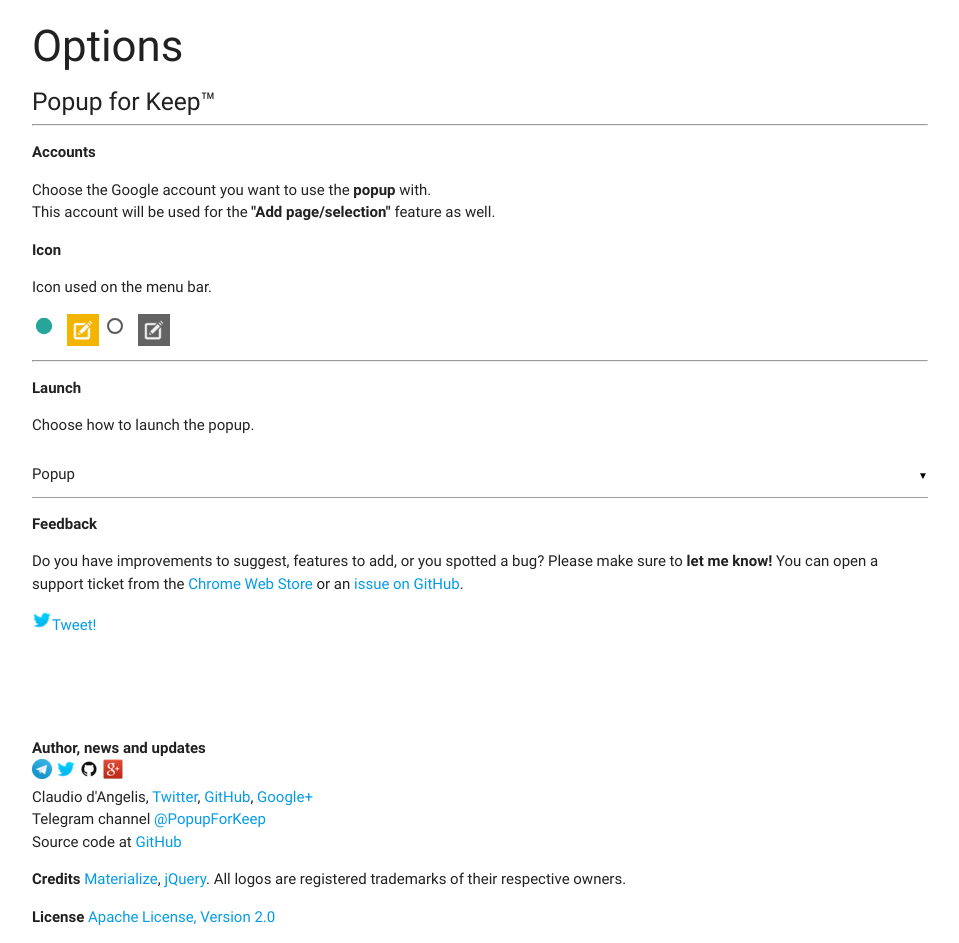
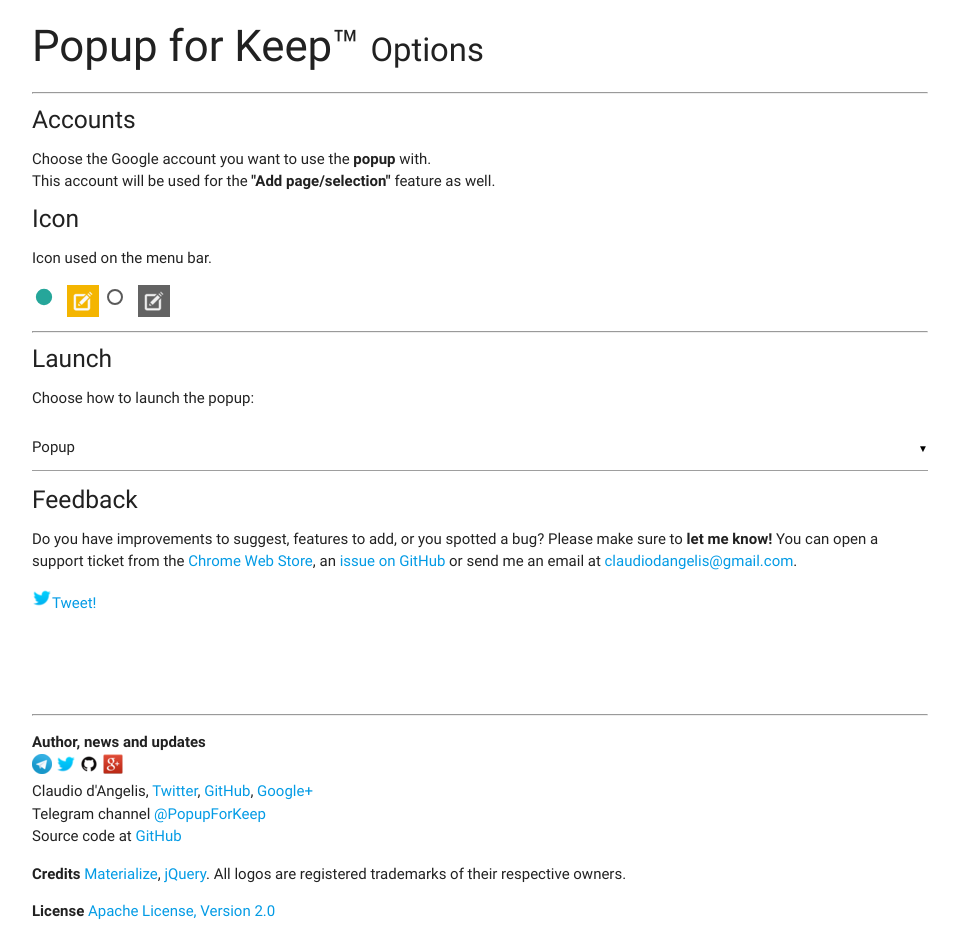
Before and after one commit to claudiodangelis/popup-for-keep, a browser extension: page src/options.html in a window 1280 px wide. Shown: the whole page, without its empty margins (160-1119 px from the left). Drawn offline with Linux system fonts and the light colour scheme.

Commit message:
Minor improvements to options page

```diff
--- a/src/options.html
+++ b/src/options.html
@@ -26,15 +26,14 @@
         </div>
     </div>
     <div class="container">
-        <h3>Options</h3>
-        <h5>Popup for Keep&#0153;</h5>
+        <h3>Popup for Keep&#0153; <small>Options</small></h3>
         <hr>
         <form action="#" id="accounts-container">
-            <p><b>Accounts</b></p>
+            <h5>Accounts</h5>
             <p>Choose the Google account you want to use the <b>popup</b> with.<br/>This account will be used for the <b>"Add page/selection"</b> feature as well.</p>
         </form>
         <form action="#">
-            <p><b>Icon</b></p>
+            <h5>Icon</h5>
             <p>Icon used on the menu bar.</p>
             <p>
                 <input name="group-icon" type="radio" id="icon_bichrome" value="icon_bichrome"/>
@@ -48,20 +47,19 @@
             </p>
         </form>
         <hr/>
-        <p><b>Launch</b></p>
-        <p>Choose how to launch the popup. </p>
+        <h5>Launch</h5>
         <div class="input-field col s12">
+        <p>Choose how to launch the popup: </p>
             <select>
                 <option selected value="popup">Popup</option>
                 <option disabled value="popup">(coming soon)</option>
             </select>
         </div>
-        <p>
-            <b>Feedback</b>
-        </p>
-        <p>Do you have improvements to suggest, features to add, or you spotted a bug? Please make sure to <b>let me know!</b> You can open a support ticket from the <a href="https://chrome.google.com/webstore/detail/popup-for-keep/fhcmhglnohogibbbpbodmjeggpdlboop/support">Chrome Web Store</a> or an <a href="https://github.com/claudiodangelis/popup-for-keep">issue on GitHub</a>.</p>
+        <h5>Feedback</h5>
+        <p>Do you have improvements to suggest, features to add, or you spotted a bug? Please make sure to <b>let me know!</b> You can open a support ticket from the <a href="https://chrome.google.com/webstore/detail/popup-for-keep/fhcmhglnohogibbbpbodmjeggpdlboop/support">Chrome Web Store</a>, an <a href="https://github.com/claudiodangelis/popup-for-keep">issue on GitHub</a> or send me an email at <a href="mailto:claudiodangelis@gmail.com">claudiodangelis@gmail.com</a>.</p>
         <p><a href="https://twitter.com/intent/tweet?text=Load%20Google%20Keep%E2%84%A2%20in%20a%20popup%20or%20add%20pages%20as%20notes%20with%20this%20Chrome%20extension%20by%20%40daw985%20%2F%2F%20Popup%20For%20Keep%E2%84%A2&url=https%3A%2F%2Fchrome.google.com%2Fwebstore%2Fdetail%2Fpopup-for-keep%2Ffhcmhglnohogibbbpbodmjeggpdlboop"><img src="/img/icon-twitter.png" alt="Twitter icon" />Tweet!</a></p>
         <footer>
+          <hr/>
             <p>
                 <b>Author, news and updates</b><br/>
                 <a href="https://telegram.me/popupforkeep"><img src="/img/icon-telegram.png" /></a>
```
